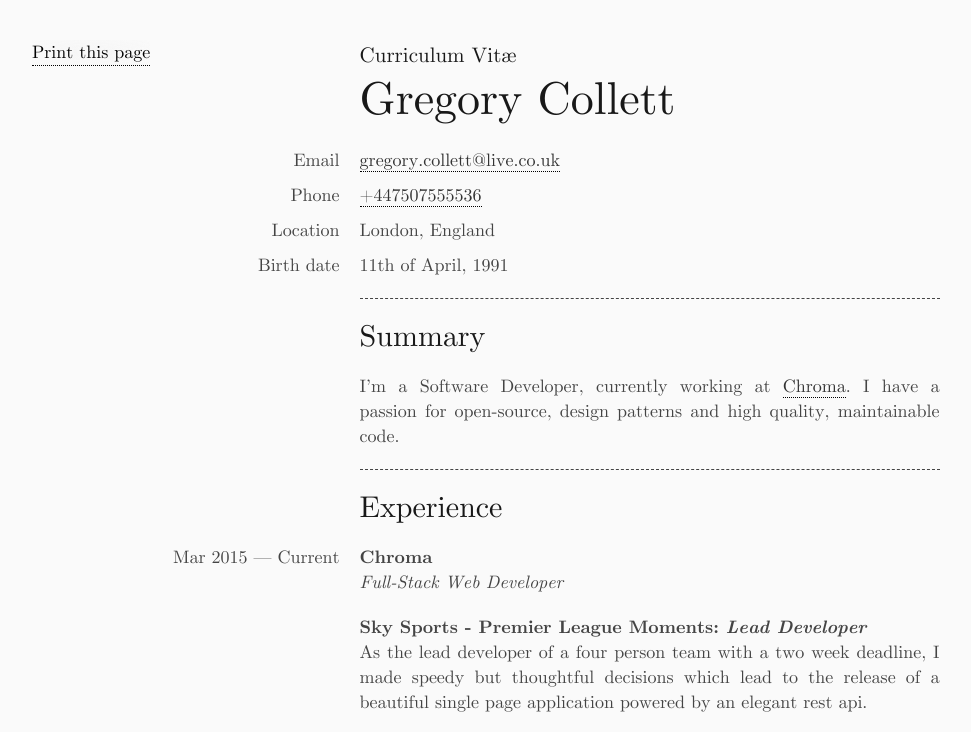
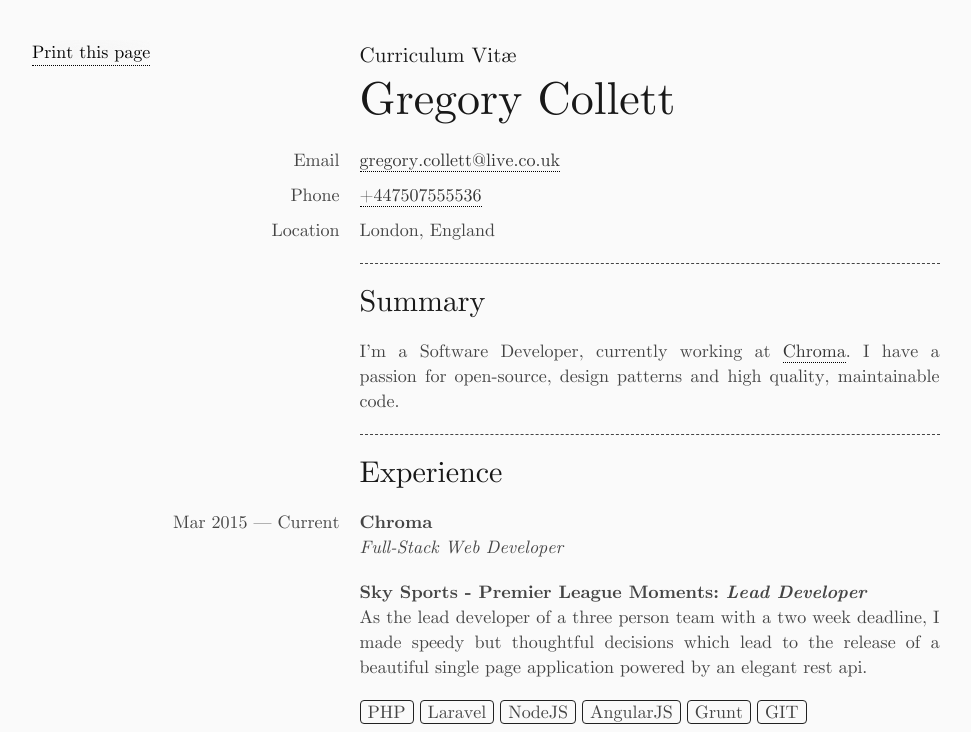
Before and after one commit to GregoryCollett/cv, a plain HTML site: page index.html in a window 1280 px wide. Shown: the top 732 px of the page, without its empty margins (8-979 px from the left). Drawn offline with nearby package versions, Linux system fonts and the light colour scheme; some packages are replaced by stand-ins of ours; a script that the page names is missing.

Commit message:
update info

```diff
--- a/index.html
+++ b/index.html
@@ -38,8 +38,6 @@
       </p>
       <span class="cat five columns">Location</span>
       <p class="seven columns detail">London, England</p>
-      <span class="cat five columns">Birth date</span>
-      <p class="seven columns detail">11th of April, 1991</p>
     </section>
 
     <div class="offset-by-five ten columns">
@@ -52,7 +50,7 @@
         <a class="header-link no-print" href="#summary" title="Permalink to this headline">¶</a>
       </h2>
       <p>
-        I’m a Software Developer, currently working at <a href="https://www.chromasports.com/" class="em-link">Chroma</a>. I have a passion for open-source, design patterns and high quality, maintainable code.
+        I’m a Software Developer, currently working at <a href="http://www.chromasports.com/" class="em-link">Chroma</a>. I have a passion for open-source, design patterns and high quality, maintainable code.
       </p>
     </section>
 
@@ -74,7 +72,7 @@
         </p>
         <p class="offset-by-five ten columns">
           <strong class="edu-item">Sky Sports - Premier League Moments: <em>Lead Developer</em></strong>
-          <span>As the lead developer of a four person team with a two week deadline, I made speedy but thoughtful decisions which lead to the release of a beautiful single page application powered by an elegant rest api.</span>
+          <span>As the lead developer of a three person team with a two week deadline, I made speedy but thoughtful decisions which lead to the release of a beautiful single page application powered by an elegant rest api.</span>
         </p>
         <ul class="offset-by-five ten columns skills">
           <li class="tag">PHP</li>
```
